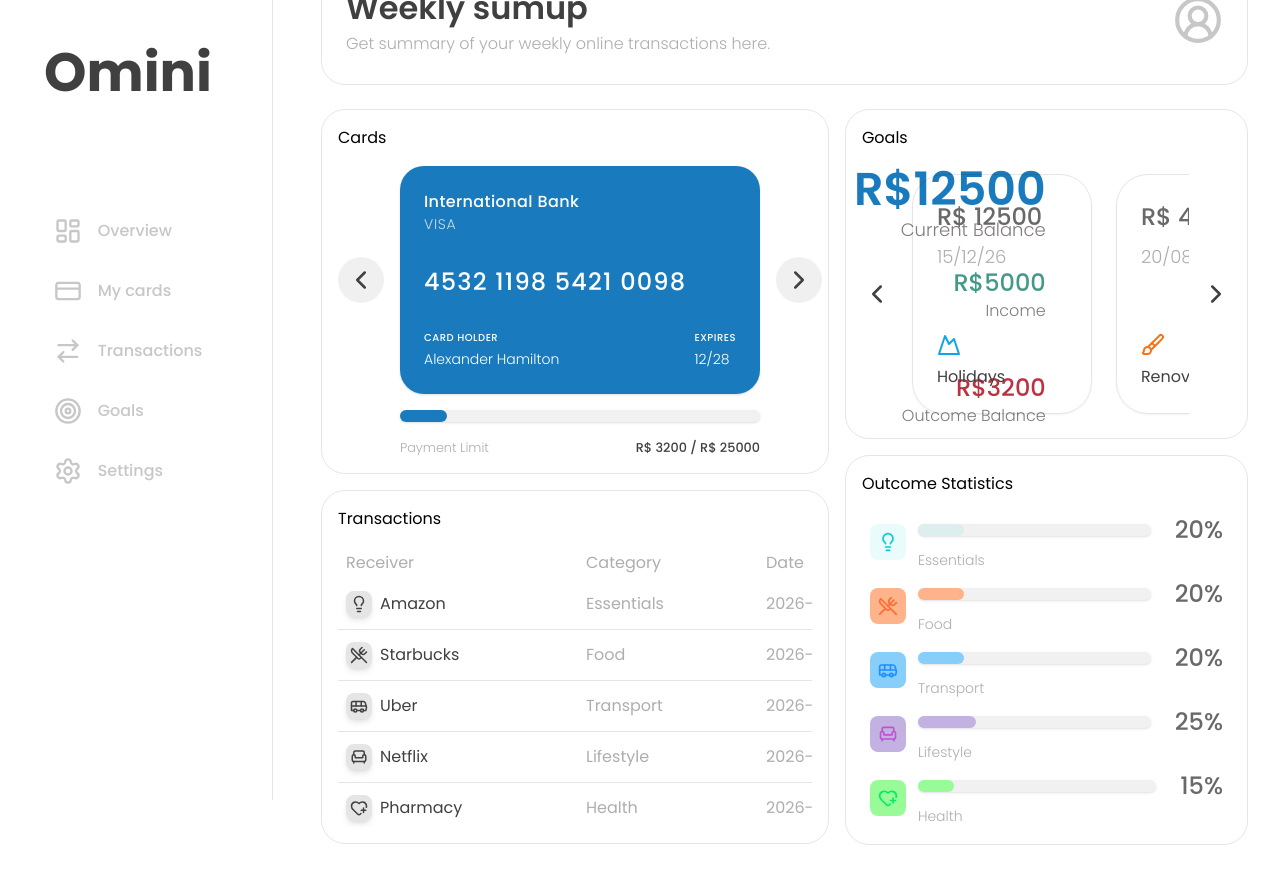
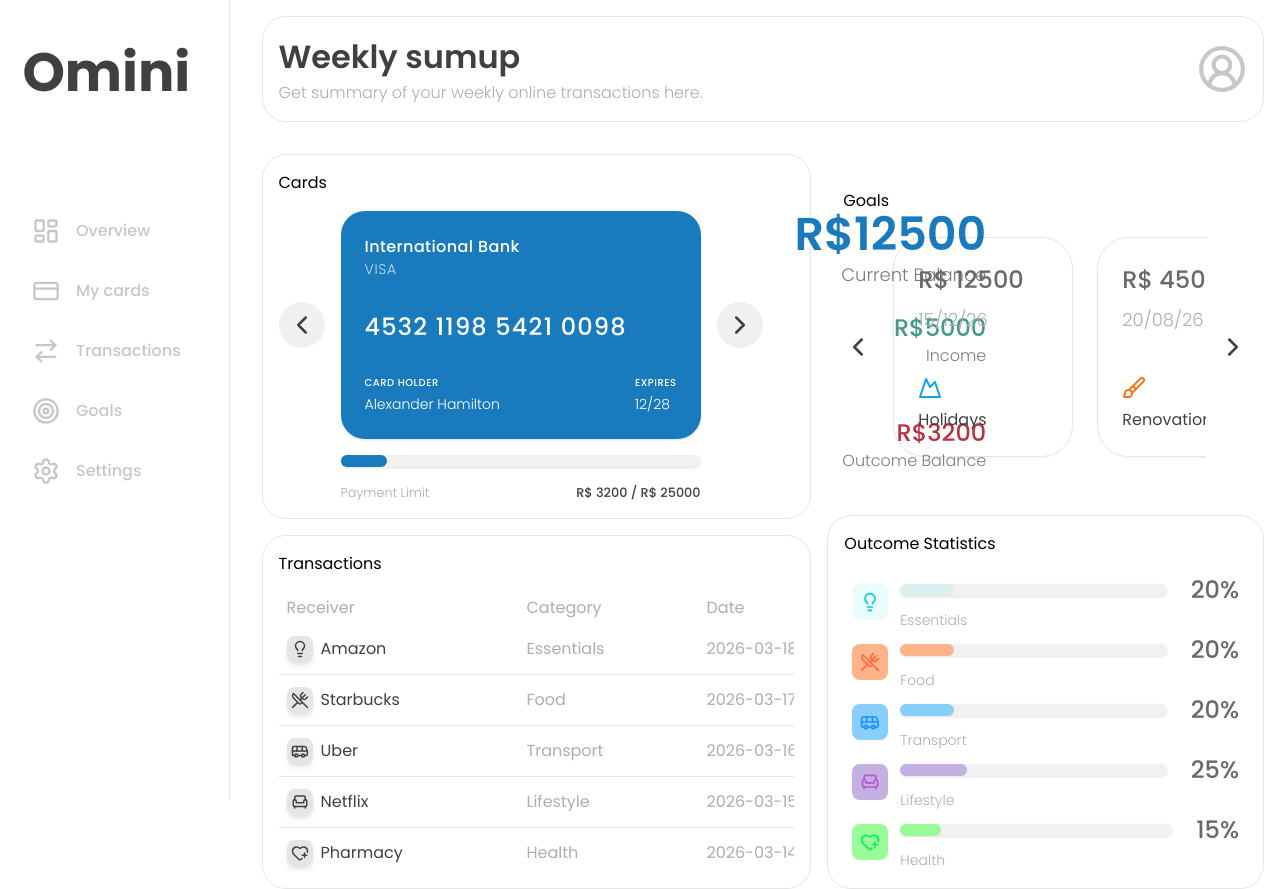
Before and after one commit to joaodearaujo/Omini, a React app in the folder frontend/: page / in a window 1280 px wide. Before the commit the page ends 845 px from the top, so only its background shows below. Built offline with nearby package versions, Linux system fonts and the light colour scheme; the HTML template or start-up script is replaced by a standard one.

Commit message:
fix(layout): fix layout bugs in entire app

```diff
--- a/frontend/src/App.tsx
+++ b/frontend/src/App.tsx
@@ -11,10 +11,8 @@ const RootLayout = () => {
 
       <div className="w-px h-full bg-black/10"/>
 
-      <div className="min-w-0 max-w-full h-full border-px border-black flex-1 flex-col p-8 gap-4 flex bg-blue " >
+      <MainContainer />
 
-        <MainContainer />
-      </div>
     </div>
   )
 }
--- a/frontend/src/components/ui/FloatingCard/FloatingCard.tsx
+++ b/frontend/src/components/ui/FloatingCard/FloatingCard.tsx
@@ -1,7 +1,7 @@
 import type { FloatingCardProps } from "./FloatingCard.type";
 
 const STYLE = {
-  root: 'w-full h-fit max-h-full flex flex-col items-center justify-center p-4 border-1 bg-surface-card border-black/10 rounded-3xl',
+  root: 'w-full flex-1 max-h-full flex flex-col items-center justify-center p-4 border-1 bg-surface-card border-black/10 rounded-3xl',
   container: 'w-full h-fit flex flex-col gap-4',
   title: 'font text-heading text-dark'
 }
--- a/frontend/src/features/Goals/components/GoalsCard.tsx
+++ b/frontend/src/features/Goals/components/GoalsCard.tsx
@@ -2,7 +2,7 @@ import type { GoalCardProps } from "../Goals.type";
 import { Mountain, Brush, Gamepad2, HandCoins, type LucideIcon} from "lucide-react";
 
 const STYLE = {
-    goalCard: 'min-w-[180px] min-h-[240px] flex flex-1 flex-col justify-between p-6 rounded-4xl shadow-xs border-1 border-black/10 gap-6 transition hover:scale-102 cursor-default duration-600 ease-out',
+    goalCard: 'min-w-[180px] min-h-[220px] flex flex-1 flex-col justify-between p-6 rounded-4xl shadow-xs border-1 border-black/10 gap-6 transition hover:scale-102 cursor-default duration-600 ease-out',
     upWrapper: 'w-full h-fit flex flex-col gap-2',
     value: 'text-[24px] font-medium text-[#696969] truncate whitespace-nowrap',
     date: 'text-[18px] text-[#AEAEAE] font-light',
--- a/frontend/src/features/Header/Header.tsx
+++ b/frontend/src/features/Header/Header.tsx
@@ -2,7 +2,7 @@ import { CircleUserRound} from 'lucide-react';
 import type { HeaderProps } from './Header.type';
 
 const STYLE = {
-    container: 'w-full min-h-[130px] flex justify-between items-center px-6 rounded-3xl border-1 border-black/10',
+    container: 'w-full max-h-[130px] flex justify-between items-center p-4 rounded-3xl border-1 border-black/10',
     title: 'text-[#404040] font-semibold text-[32px]',
     subtitle: 'text-[#AEAEAE] text-[16px] font-light',
 }
--- a/frontend/src/features/MainContainer/MainContainer.tsx
+++ b/frontend/src/features/MainContainer/MainContainer.tsx
@@ -3,8 +3,7 @@ import { Outlet } from "react-router";
 const MainContainer = () => {
 
   return (
-    <main className="w-full h-full flex justify-center items-center">
-
+    <main className="w-full h-full min-w-0 flex justify-center items-start p-4">
       <Outlet />
     </main>
   )
--- a/frontend/src/features/OutcomeStatistics/OutcomeStatistics.tsx
+++ b/frontend/src/features/OutcomeStatistics/OutcomeStatistics.tsx
@@ -2,7 +2,7 @@ import type { TransactionsTableProps } from "../Transactions/Transactions.type";
 import { CATEGORY_MAP } from "../../utils/CategoryMap";
 import CategoryStats from "./components/CategoryStats";
 const STYLE = {
-  container: 'w-full h-full flex flex-col gap-1 overflow-y-auto overflow-hidden px-2',
+  container: 'w-full max-h-[360px] flex flex-col overflow-y-auto overflow-hidden px-2',
 };
 
 
--- a/frontend/src/features/Sidebar/Sidebar.tsx
+++ b/frontend/src/features/Sidebar/Sidebar.tsx
@@ -1,7 +1,7 @@
 import Nav from "./components/Nav"
 
 const STYLE = {
-    container: 'flex-1 max-w-3xs flex-col items-center',
+    container: 'flex-1 max-w-3xs flex-col items-center px-4',
     logoWrapper: 'w-full mt-8 flex items-center justify-center',
     linkLogo: 'text-center text-[#404040] font-bold text-[54px]',
 }
--- a/frontend/src/pages/MyCards/MyCards.tsx
+++ b/frontend/src/pages/MyCards/MyCards.tsx
@@ -67,7 +67,7 @@ const MyCards = () => {
   const subtitle = 'Manage your credit cards and transactions.'
 
   return (
-    <div className="flex flex-col w-full h-full gap-6">
+    <div className="w-full flex flex-col gap-8 min-h-0 items-center justify-center">
         <Header title={title} subtitle={subtitle}/>
         <FloatingCard>
           <Carousel />
--- a/frontend/src/pages/Overview/Overview.tsx
+++ b/frontend/src/pages/Overview/Overview.tsx
@@ -21,11 +21,11 @@ const Overview = () => {
 
   return (
 
-    <div className="flex flex-col gap-6">
+    <div className="w-full h-flex flex flex-col gap-8 min-h-0 items-center justify-center">
         <Header title={title} subtitle={subtitle}/>
 
         <div className="grid grid-cols-18 gap-4 w-full h-full">
-            <div className="col-span-10 flex flex-col gap-4">
+            <div className="col-span-10 gap-4 w-full h-full flex flex-col justify-between">
                 <FloatingCard title="Cards">
                     <Cards nextIndex={nextIndex}
                            prevIndex={prevIndex}
@@ -35,8 +35,8 @@ const Overview = () => {
                     <Transactions transactions={currentTransactions}/>
                 </FloatingCard>
             </div>
-            <div className="col-span-8 flex flex-col gap-4">
-                <FloatingCard title="Goals">
+            <div className="col-span-8 gap-4 w-full h-full flex flex-col justify-between">
+                <FloatingCard title="Goals" style={{backgroundColor: 'none', border:'none'}}>
                     <Goals goals={MOCK_GOALS} />
                 </FloatingCard>
                 <FloatingCard title="Outcome Statistics">
```
